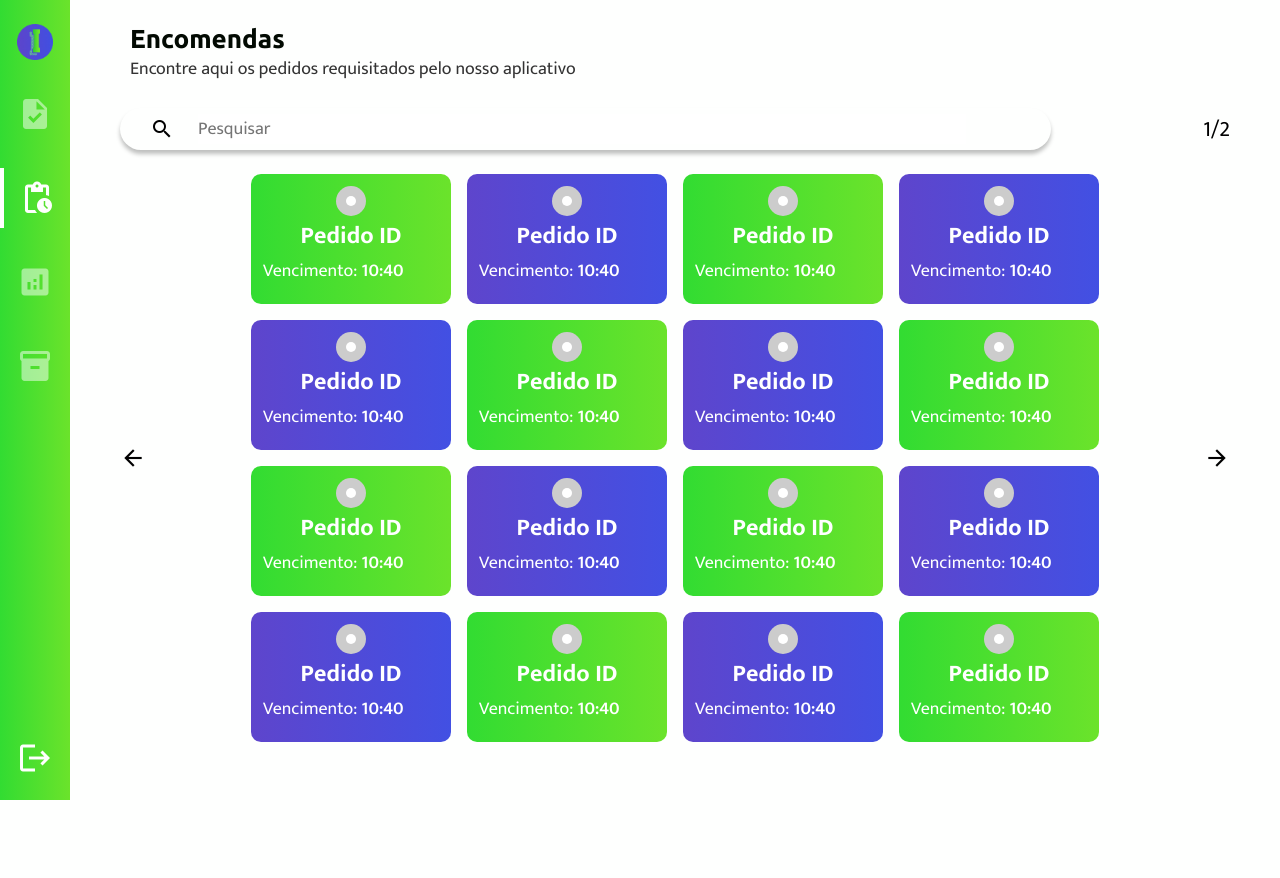
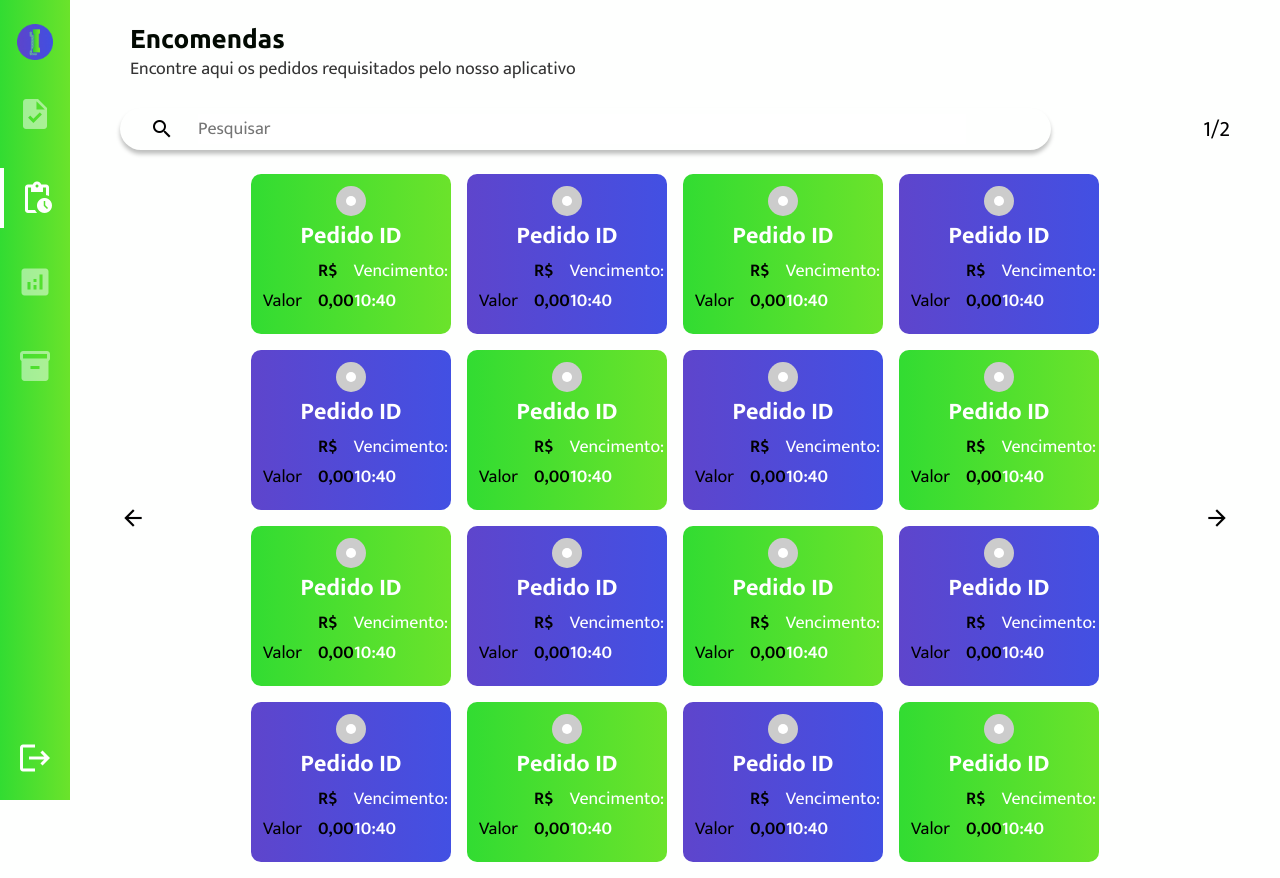
Before and after one commit to IFBank/web-app, a React (Create React App) app: page /encomendas in a window 1280 px wide. Before the commit the page ends 800 px from the top, so only its background shows below. Built offline with nearby package versions, Linux system fonts and the light colour scheme.

Commit message:
feat: implement leading text on pedido card

```diff
--- a/src/components/PedidoCard/index.tsx
+++ b/src/components/PedidoCard/index.tsx
@@ -1,4 +1,6 @@
 import React from 'react';
+
+import LeadingText from '../LeadingText'
 
 import {
 	PinContainer,
@@ -36,6 +38,7 @@ const PedidoCard: React.FC<PedidoCardProps> = ({ gradient, ... rest}) => {
 		</PedidoTitle>
 
 		<InfoContainer>
+			<LeadingText name="Valor" valueString="0,00"/>
 			<PedidoVencimentoText>
 				Vencimento: <span>10:40</span>
 			</PedidoVencimentoText>
```
